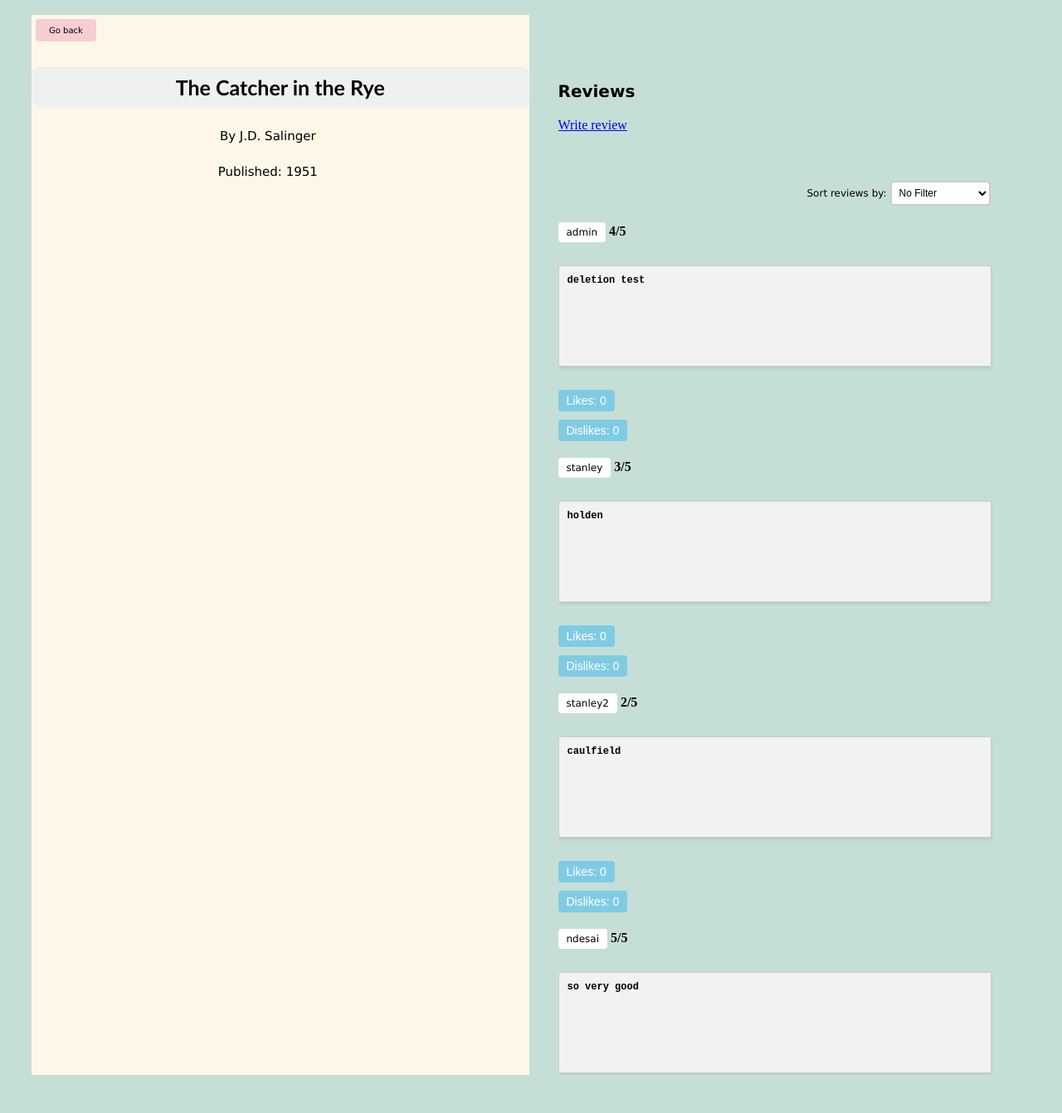
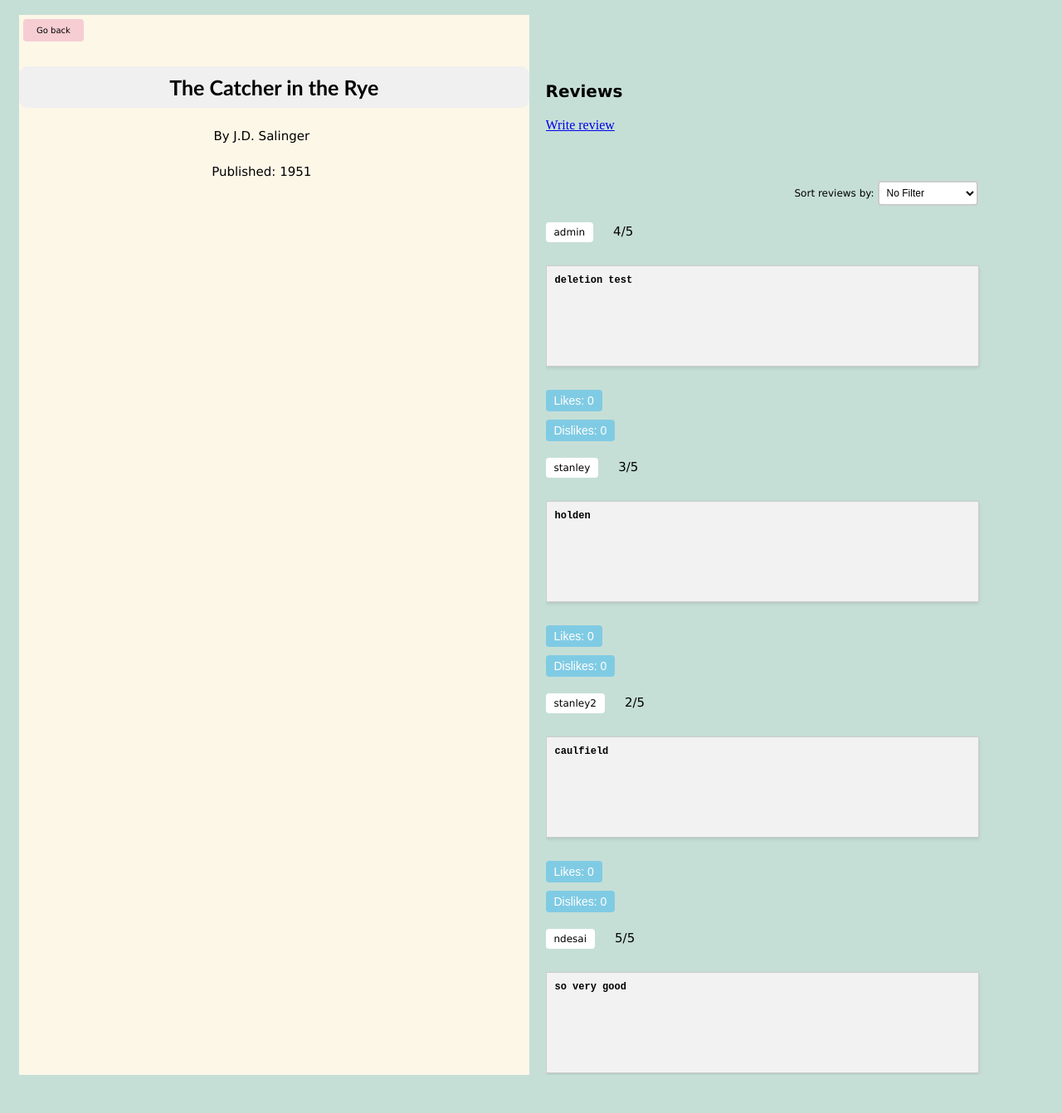
Before and after one commit to stanley-wei/CS35L-Project, a Django app: page /books/1/ in a window 1280 px wide. Shown: the part 68-1410 px from the top of the page at 83% size. Run offline with Django 4.2, Linux system fonts and the light colour scheme; data comes from the database, SQL or seed files in the repository; data that the repository does not hold is empty.

Commit message:
Changed one last css bit for the classes, and added in CSS for ratings

```diff
--- a/static/css/book.css
+++ b/static/css/book.css
@@ -80,7 +80,12 @@ a.go-back-button {
     text-decoration: none;
     cursor: pointer;
 }
-
+.rating{
+  font-family:Verdana;
+  font-weight:normal;
+  margin-left: 20px;
+  font-size: 15px;
+}
 .user-rev{
     background-color: #f2f2f2;
     padding: 10px;
@@ -92,7 +97,7 @@ a.go-back-button {
     min-height: 100px;
 }
 
-  div {
+  .container {
     /* Styles for the user's review container */
     margin-left: 15px;
   }
@@ -111,7 +116,6 @@ a.go-back-button {
     max-width:fit-content;
   }
   a.user-profile-button:hover {
-    display:block;
     background-color: #f2f2f2; /* Set the background color on hover */
   }
   form#sort-form {
```
